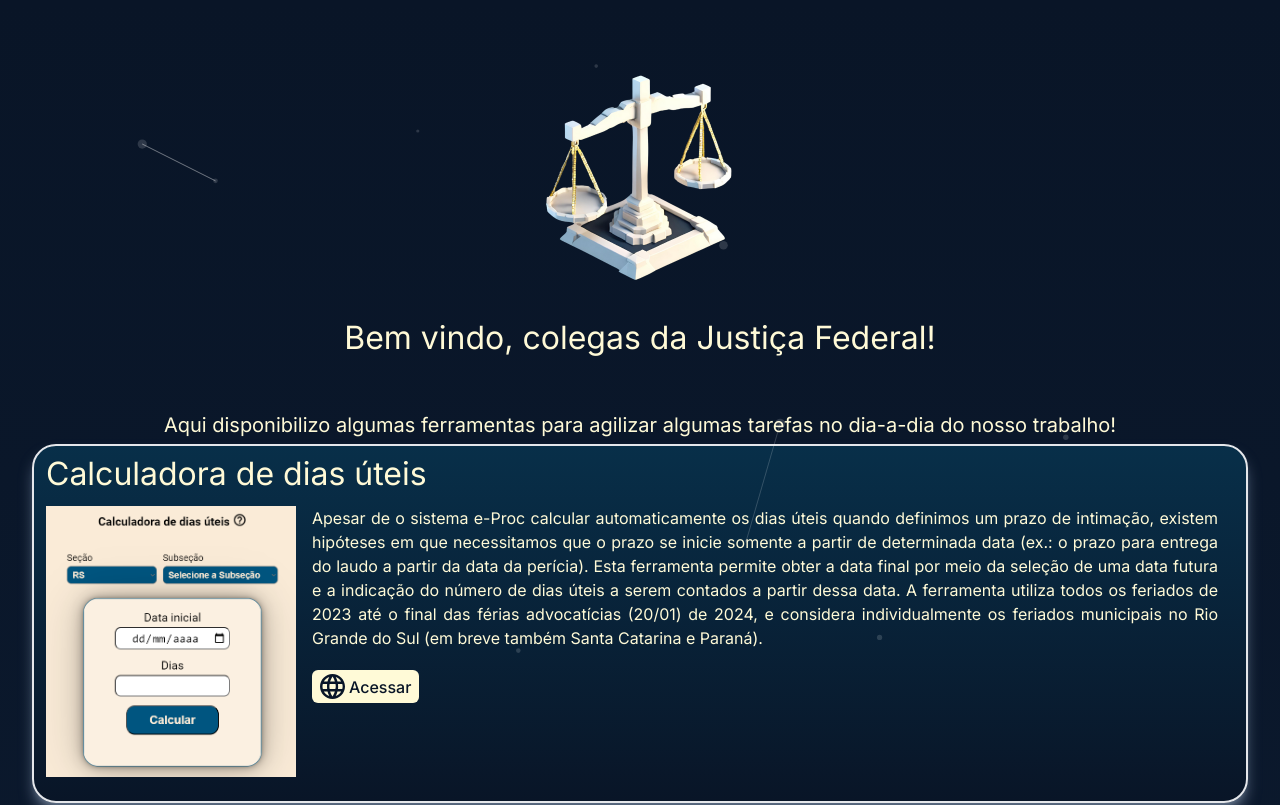
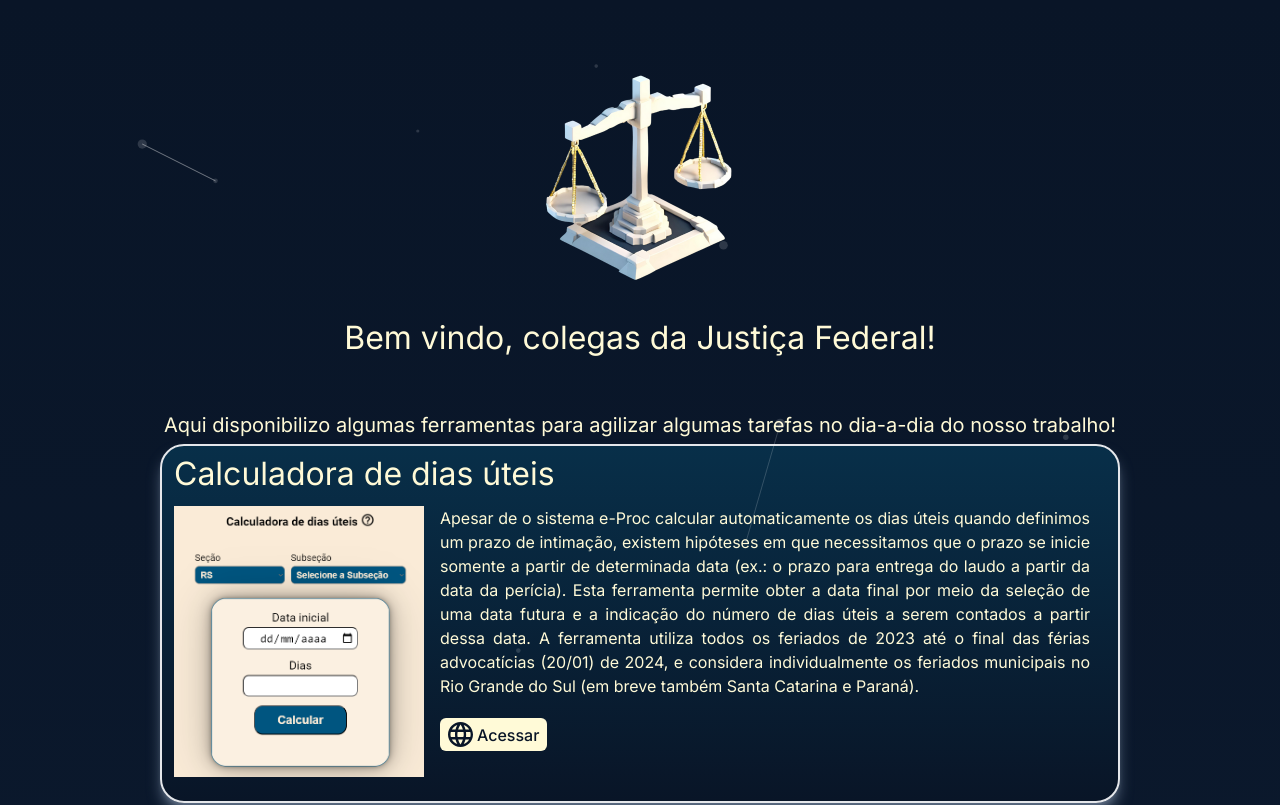
Before and after one commit to joaotextor/ferramentas-jf, a Next.js app: page /ferramentas-jf/ in a window 1280 px wide. Shown: the top 805 px of the page. Built offline with nearby package versions, Linux system fonts and the light colour scheme.

Commit message:
adjust layout

```diff
--- a/src/app/page.tsx
+++ b/src/app/page.tsx
@@ -78,7 +78,7 @@ export default function Home() {
         <meta property="og:description" content="Faça mais em menos tempo!" />
       </Head>
       <BGParticles />
-      <main className="flex min-h-screen flex-col items-center 2xl:px-72 pt-12 text-justify">
+      <main className="w-4/5 m-auto flex min-h-screen flex-col items-center 2xl:px-72 pt-12 text-justify">
         <div className="flex flex-col items-center justify-center gap-4">
           <Image src={heroImage} alt="Hero" width={250} className="justify-" />
           <h1
```
